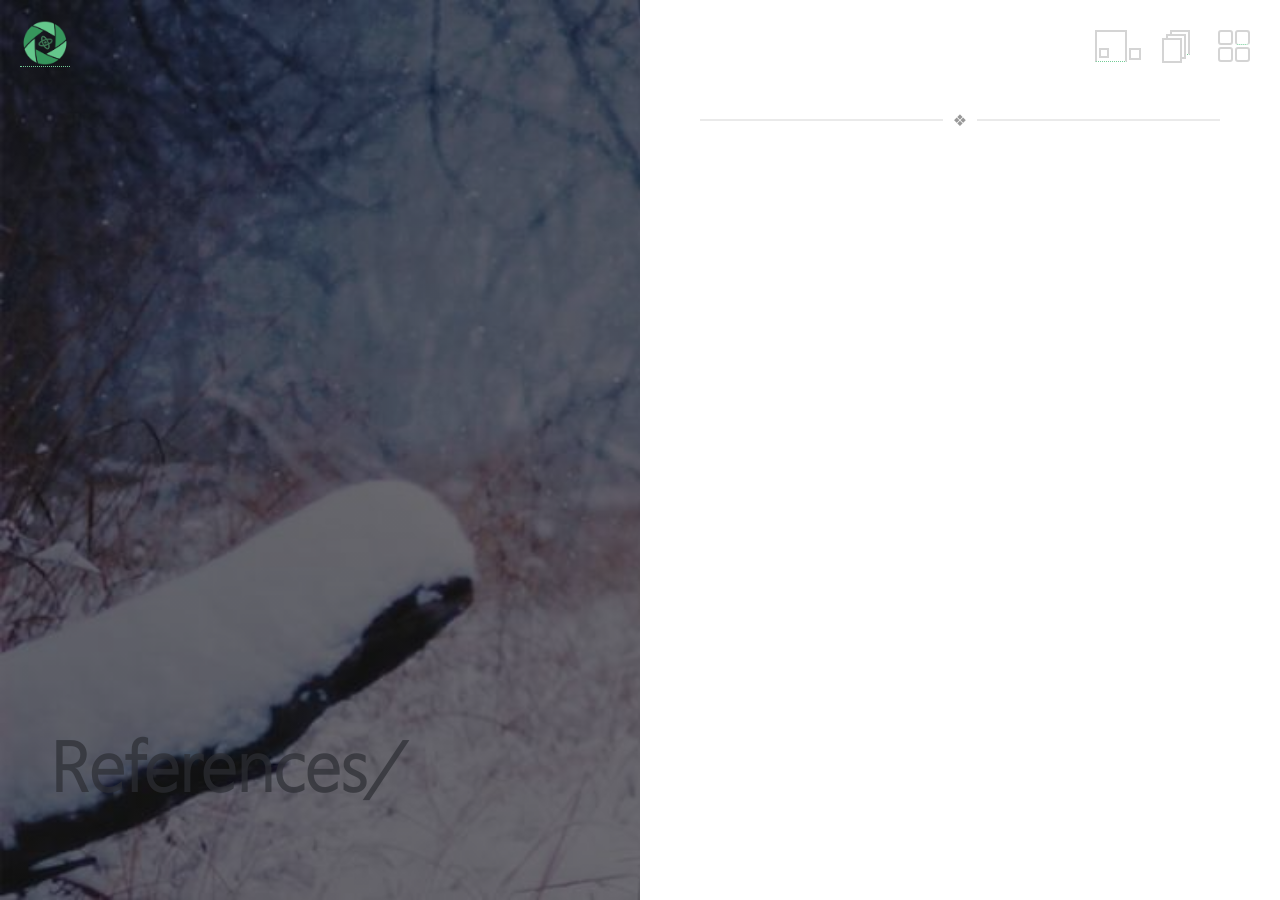
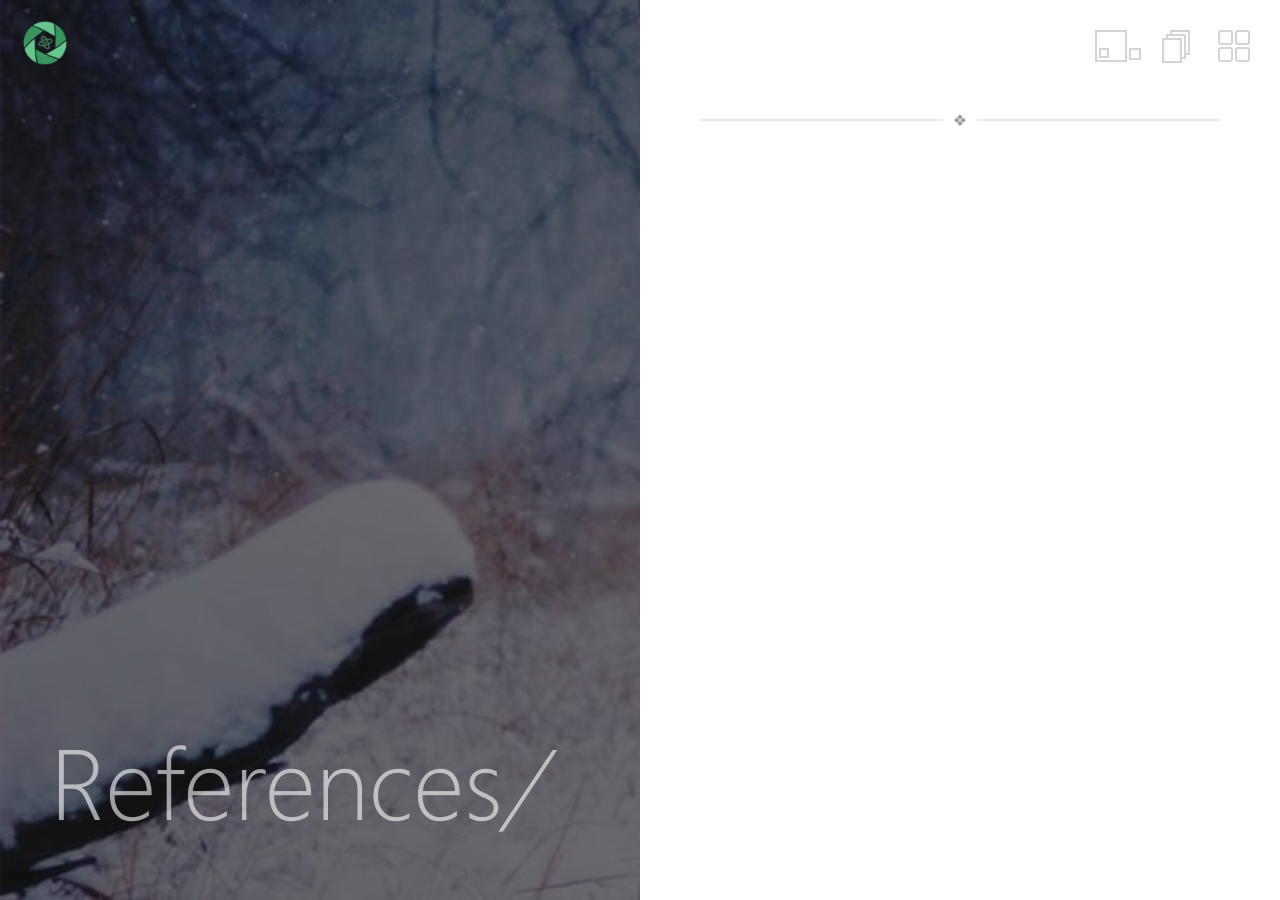
Before and after one commit to pmRed/pmred-pmred.github.com, a Jekyll site: the page built from _pages/references.md, in a window 1280 px wide. Built offline with Jekyll 4.4.1, drawn with Linux system fonts in a browser that asks for light colours.

Commit message:
Insiginificant update

```diff
--- a/_layouts/references.html
+++ b/_layouts/references.html
@@ -5,7 +5,7 @@ layout: compress
 <!DOCTYPE html>
 <html>
 {% include head.html %}
-  <body id="posts" class="refs">
+  <body id="posts">
 
     <div class="block-left">
       <div class="content">
```
